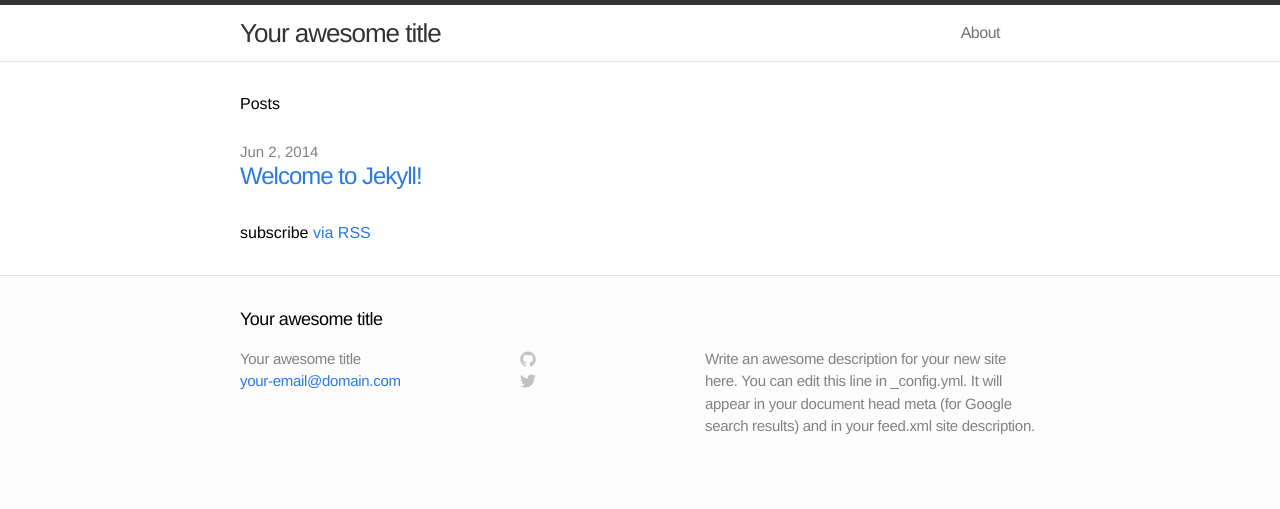
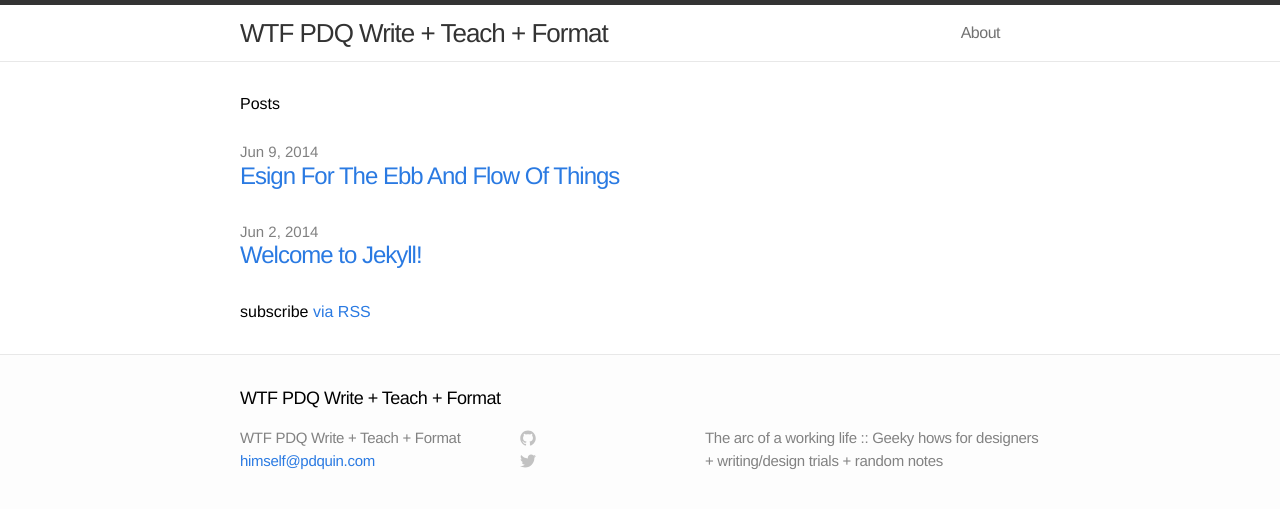
Before and after one commit to quinkennedy/pdquin.github.io, a Jekyll site: the page built from index.html, in a window 1280 px wide. Shown: the top 509 px of the page. Built offline with Jekyll 4.4.1, drawn with Linux system fonts in a browser that asks for light colours.

```diff
--- a/_config.yml
+++ b/_config.yml
@@ -1,9 +1,9 @@
 # Site settings
-title: Your awesome title
-email: your-email@domain.com
-description: "Write an awesome description for your new site here. You can edit this line in _config.yml. It will appear in your document head meta (for Google search results) and in your feed.xml site description."
+title: WTF PDQ Write + Teach + Format
+email: himself@pdquin.com
+description: "The arc of a working life :: Geeky hows for designers + writing/design trials + random notes"
 baseurl: ""
-url: "http://yourdomain.com"
+url: "http://wtf.pdquin.com"
 
 # Build settings
 markdown: kramdown
--- /dev/null
+++ b/cname.txt
@@ -0,0 +1 @@
+wtf.pdquin.com
```
Also changed, not shown: _posts/2014-06-09-esign-for-the-ebb-and-flow-of-things.markdown (added, +42 -0 lines).
